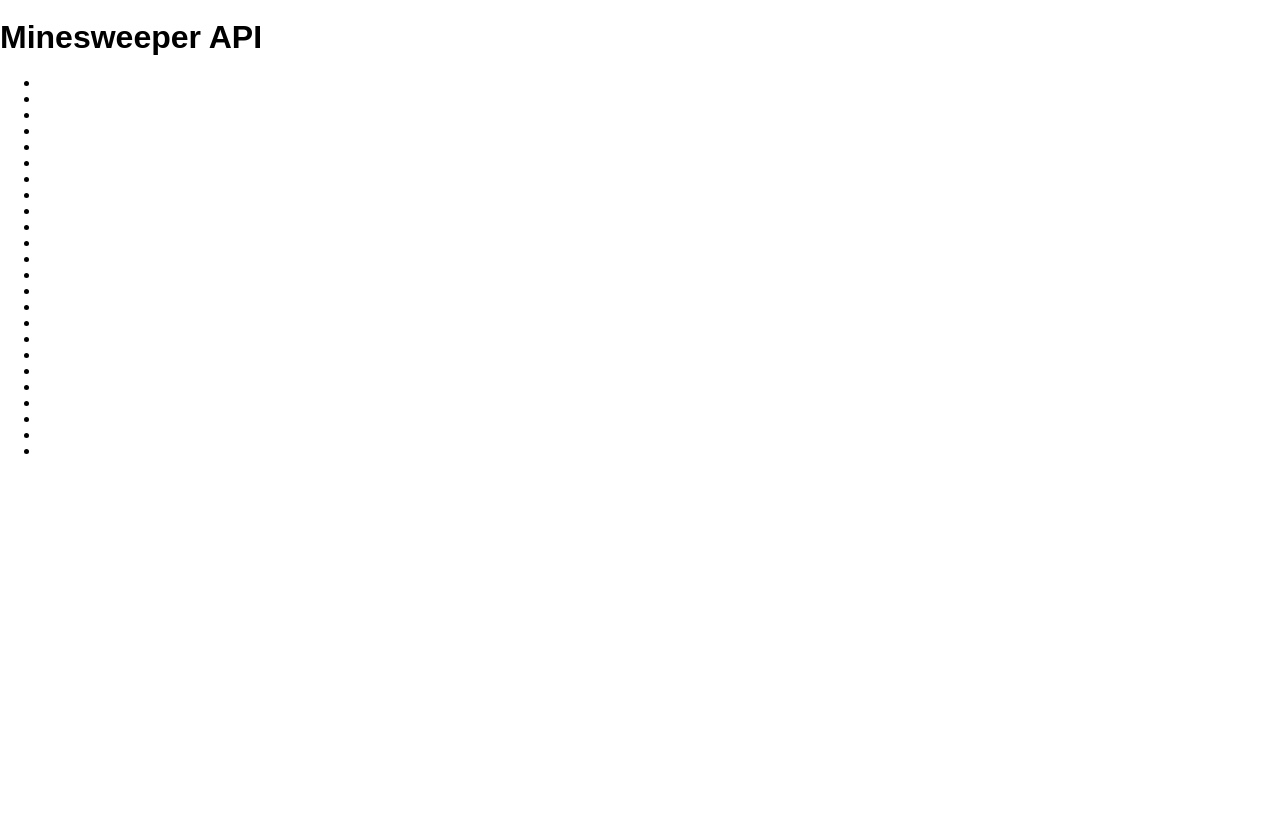
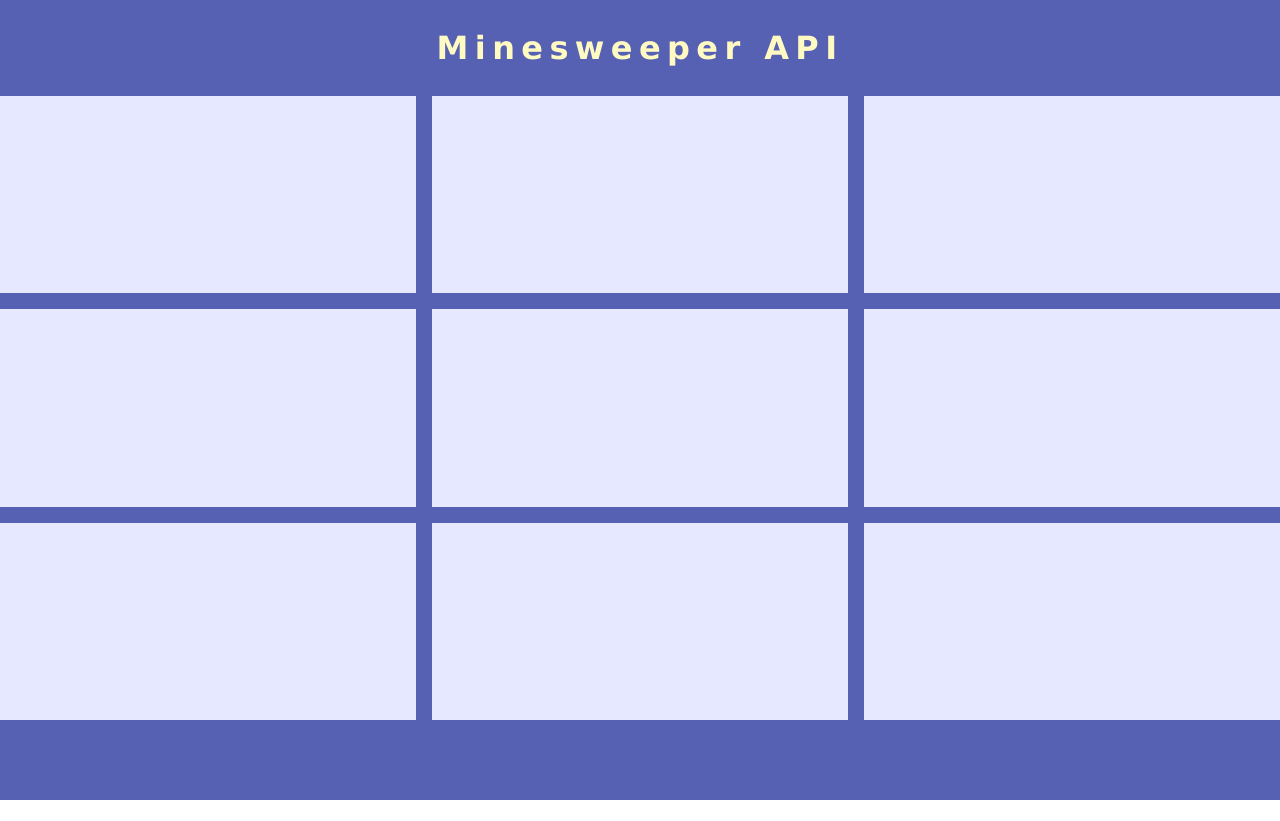
Before and after one commit to 1stNando/MinesweeperFetchAPI, a React (Vite) app: page / in a window 1280 px wide. After the commit the page ends 800 px from the top, so only its background shows below. Built offline with nearby package versions, Linux system fonts and the light colour scheme.

Commit message:
Basic CSS added. Need to customize.

```diff
--- a/src/index.scss
+++ b/src/index.scss
@@ -1,15 +1,14 @@
 :root {
+  /* CSS Variables for all the font colors and sizes. Try changing these! */
+  --header-background: #5661b3;
+  --header-text-color: #fff9c2;
+  --header-font-size: 2rem;
+  --square-font-size: calc(8 * var(--header-font-size));
+  --square-text-color: #5661b3;
+  --square-background-color: #e6e8ff;
+  --square-border: 3px solid var(--square-text-color);
+
   font: 16px / 1 sans-serif;
-
-  // SDG brand colors
-  --asphalt: #2f3737;
-  --bright-sky: #80ced2;
-  --lime: #b1d133;
-  --night-sky: #85577e;
-  --sand: #f7f0da;
-  --sea: #5a9090;
-  --sun: #d5562b;
-  --tangerine: #f99d1b;
 }
 
 html {
@@ -20,3 +19,170 @@ body {
   margin: 0;
   min-height: 100%;
 }
+
+h1 {
+  /* center the header */
+  text-align: center;
+
+  /* Use a sans serif font with a little spacing and color */
+  font-family: Verdana, Geneva, Tahoma, sans-serif;
+  letter-spacing: 0.4rem;
+  font-size: var(--header-font-size);
+  color: var(--header-text-color);
+
+  /* Remove margins and set a little padding */
+  margin: 0;
+  padding: var(--header-font-size);
+
+  /* Set a background color for the header */
+  background-color: var(--header-background);
+}
+
+ul,
+li {
+  /* Be gone margins! */
+  margin: 0;
+  padding: 0;
+
+  /* and list styles */
+  list-style: none;
+}
+
+ul {
+  /* Make the height of the list equal to the height of the page MINUS the height taken by the header */
+  height: calc(100vh - 3 * var(--header-font-size));
+
+  /* Display the list as a 3 column and three row grid */
+  display: grid;
+  grid-template: 1fr 1fr 1fr / 1fr 1fr 1fr;
+
+  /* Add a little gap between to allow the background color through */
+  gap: 1rem;
+
+  /* Set the background color that will show through the gap */
+  background-color: var(--square-text-color);
+}
+
+ul li {
+  /* Use a monospace font */
+  font-family: monospace;
+  font-size: var(--square-font-size);
+
+  /* Style the background color of the item */
+  background-color: var(--square-background-color);
+
+  /* Make the cursor a pointer by default */
+  cursor: pointer;
+
+  /* Center the text in the LI */
+  display: flex;
+  align-items: center;
+  justify-content: center;
+  transition: 1s font-size ease-in-out;
+}
+
+ul li.taken {
+  cursor: not-allowed;
+}
+
+ul li.small {
+  font-size: 4rem;
+}
+
+ul li.not-allowed-click {
+  background-color: red;
+}
+:root {
+  /* CSS Variables for all the font colors and sizes. Try changing these! */
+  --header-background: #5661b3;
+  --header-text-color: #fff9c2;
+  --header-font-size: 2rem;
+  --square-font-size: calc(8 * var(--header-font-size));
+  --square-text-color: #5661b3;
+  --square-background-color: #e6e8ff;
+  --square-border: 3px solid var(--square-text-color);
+
+  font: 16px / 1 sans-serif;
+}
+
+html {
+  height: 100%;
+}
+
+body {
+  margin: 0;
+  min-height: 100%;
+}
+
+h1 {
+  /* center the header */
+  text-align: center;
+
+  /* Use a sans serif font with a little spacing and color */
+  font-family: Verdana, Geneva, Tahoma, sans-serif;
+  letter-spacing: 0.4rem;
+  font-size: var(--header-font-size);
+  color: var(--header-text-color);
+
+  /* Remove margins and set a little padding */
+  margin: 0;
+  padding: var(--header-font-size);
+
+  /* Set a background color for the header */
+  background-color: var(--header-background);
+}
+
+ul,
+li {
+  /* Be gone margins! */
+  margin: 0;
+  padding: 0;
+
+  /* and list styles */
+  list-style: none;
+}
+
+ul {
+  /* Make the height of the list equal to the height of the page MINUS the height taken by the header */
+  height: calc(100vh - 3 * var(--header-font-size));
+
+  /* Display the list as a 3 column and three row grid */
+  display: grid;
+  grid-template: 1fr 1fr 1fr / 1fr 1fr 1fr;
+
+  /* Add a little gap between to allow the background color through */
+  gap: 1rem;
+
+  /* Set the background color that will show through the gap */
+  background-color: var(--square-text-color);
+}
+
+ul li {
+  /* Use a monospace font */
+  font-family: monospace;
+  font-size: var(--square-font-size);
+
+  /* Style the background color of the item */
+  background-color: var(--square-background-color);
+
+  /* Make the cursor a pointer by default */
+  cursor: pointer;
+
+  /* Center the text in the LI */
+  display: flex;
+  align-items: center;
+  justify-content: center;
+  transition: 1s font-size ease-in-out;
+}
+
+ul li.taken {
+  cursor: not-allowed;
+}
+
+ul li.small {
+  font-size: 4rem;
+}
+
+ul li.not-allowed-click {
+  background-color: red;
+}
```
